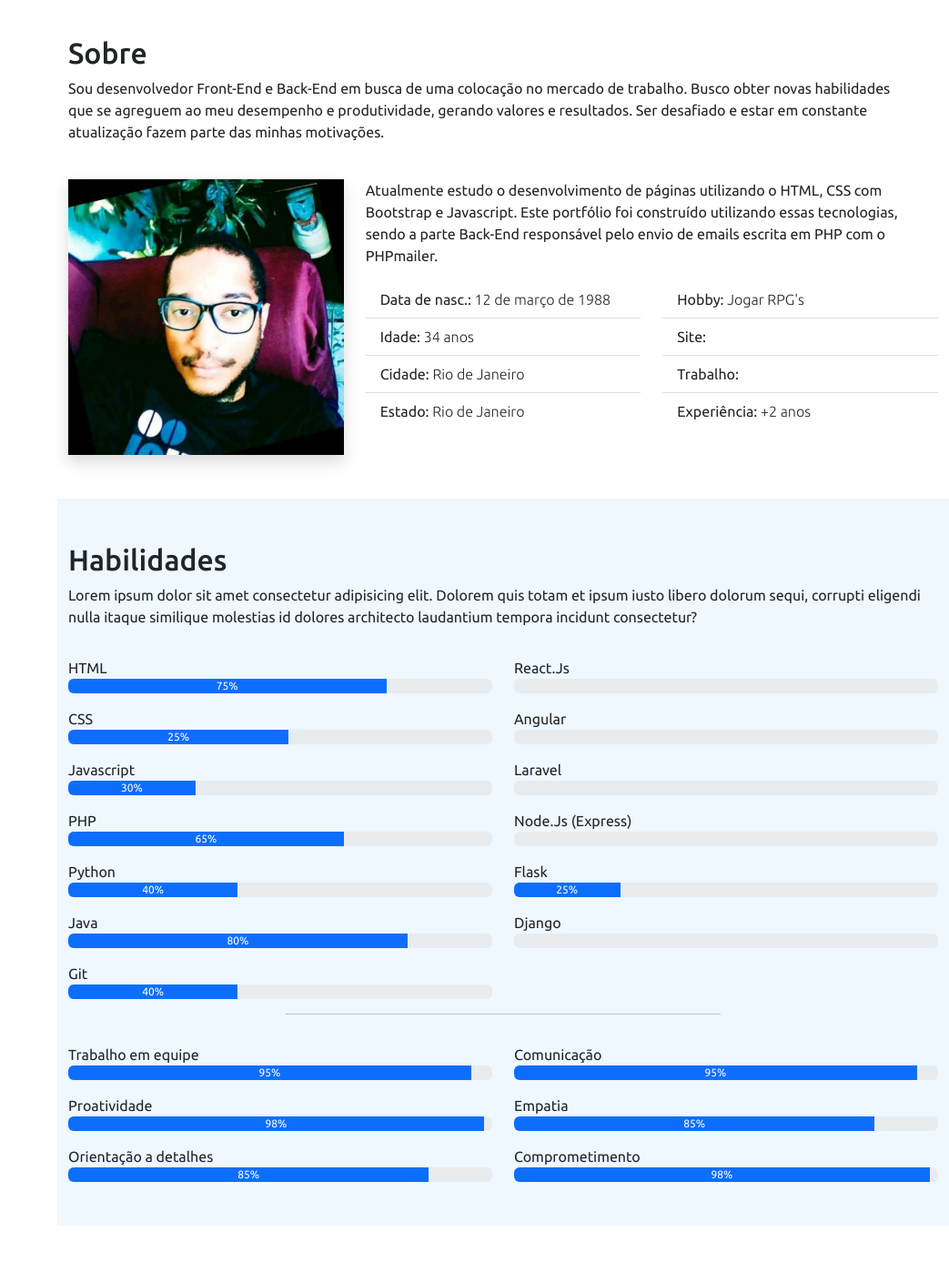
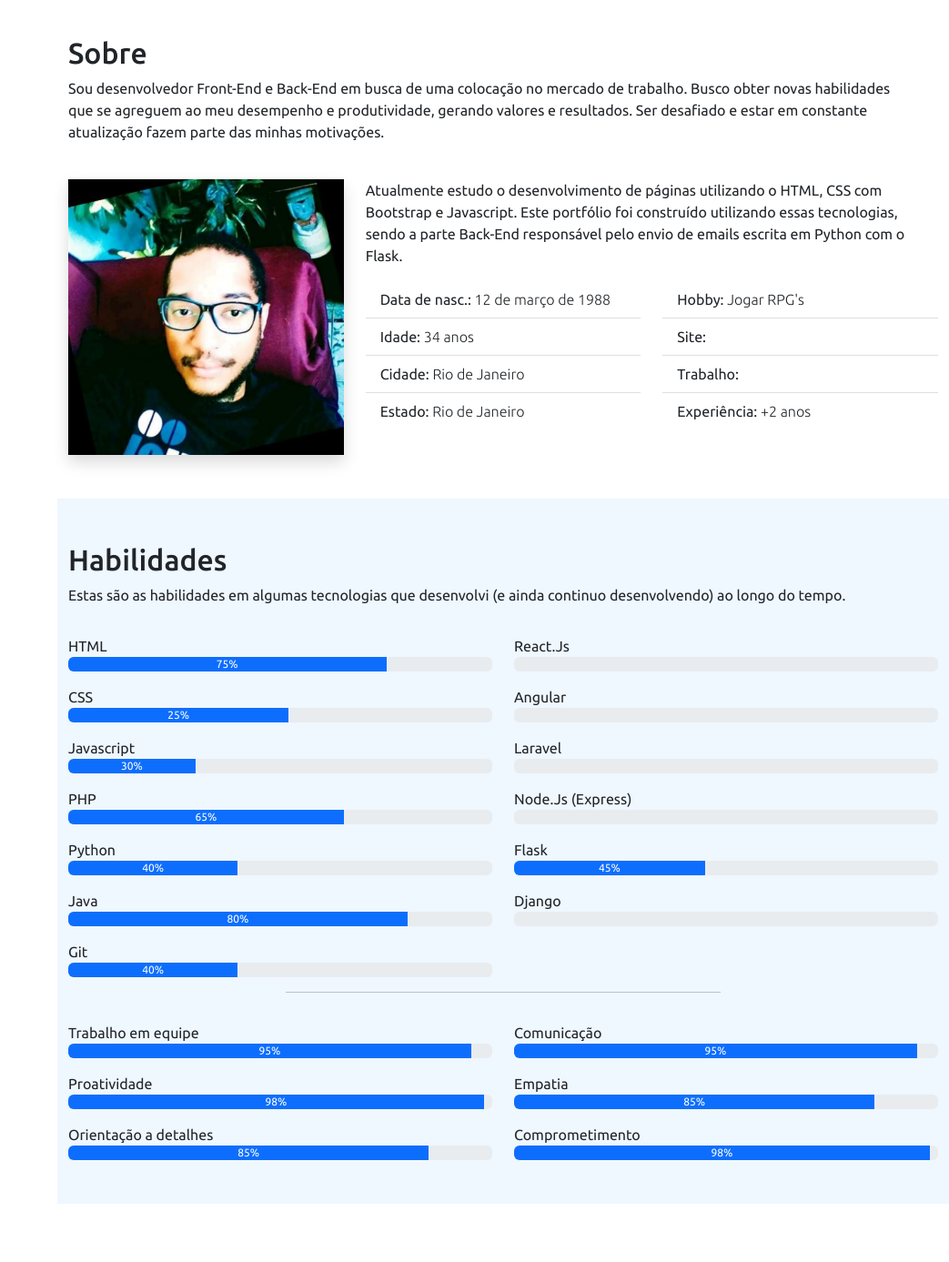
Before and after one commit to adilson-strider/portfolio, a Flask app: page / in a window 1280 px wide; the page is wider, and only the part inside the window is pictured. Shown: the part 825-2212 px from the top of that part at 91% size, without its empty margins (237-1280 px from the left). Run offline with Flask 2, Linux system fonts and the light colour scheme; some libraries are stand-ins or nearby versions.

Commit message:
habilidades

```diff
--- a/templates/index.html
+++ b/templates/index.html
@@ -11,7 +11,7 @@
     <link rel="stylesheet" href="../static/style.css">
     <link rel="icon" href="img/asset-15.png" type="image/png">
     <link rel="stylesheet" href="https://cdn.jsdelivr.net/npm/bootstrap-icons@1.9.1/font/bootstrap-icons.css">
-    <title>Teste portfólio do Adilson</title>
+    <title>Meu portfólio</title>
 </head>
 
 <body>
@@ -103,7 +103,7 @@
                     <p>
                         Atualmente estudo o desenvolvimento de páginas utilizando o HTML, CSS com Bootstrap e
                         Javascript. Este portfólio foi construído utilizando essas tecnologias, sendo a parte Back-End
-                        responsável pelo envio de emails escrita em PHP com o PHPmailer.
+                        responsável pelo envio de emails escrita em Python com o Flask.
                     </p>
 
                     <div class="row mt-3 mb-3">
@@ -141,9 +141,7 @@
         <section class="mt-5 section-bg" id="habilidades" data-anime="left">
             <div class="container pb-5">
                 <h2 class='pt-5'>Habilidades</h2>
-                <p>Lorem ipsum dolor sit amet consectetur adipisicing elit. Dolorem quis totam et ipsum iusto libero
-                    dolorum sequi, corrupti eligendi nulla itaque similique molestias id dolores architecto laudantium
-                    tempora incidunt consectetur?</p>
+                <p>Estas são as habilidades em algumas tecnologias que desenvolvi (e ainda continuo desenvolvendo) ao longo do tempo.</p>
 
                 <div class="row">
                     <div class="col-md-6">
@@ -230,7 +228,7 @@
                         <p class="mt-3 mb-0">Flask</p>
                         <div class="progress">
                             <div class="progress-bar" role="progressbar" aria-label="Example with label"
-                                style="width: 25%;" aria-valuenow="25" aria-valuemin="0" aria-valuemax="100">25%
+                                style="width: 45%;" aria-valuenow="45" aria-valuemin="0" aria-valuemax="100">45%
                             </div>
                         </div>
 
```
